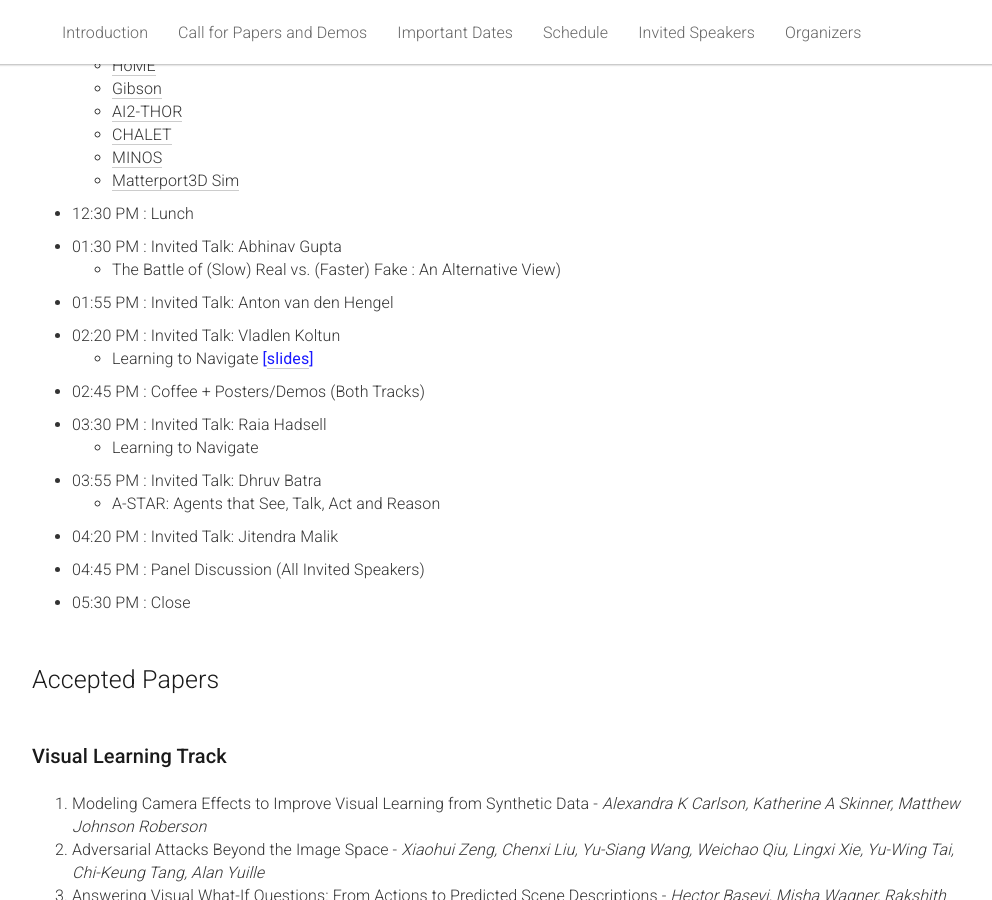
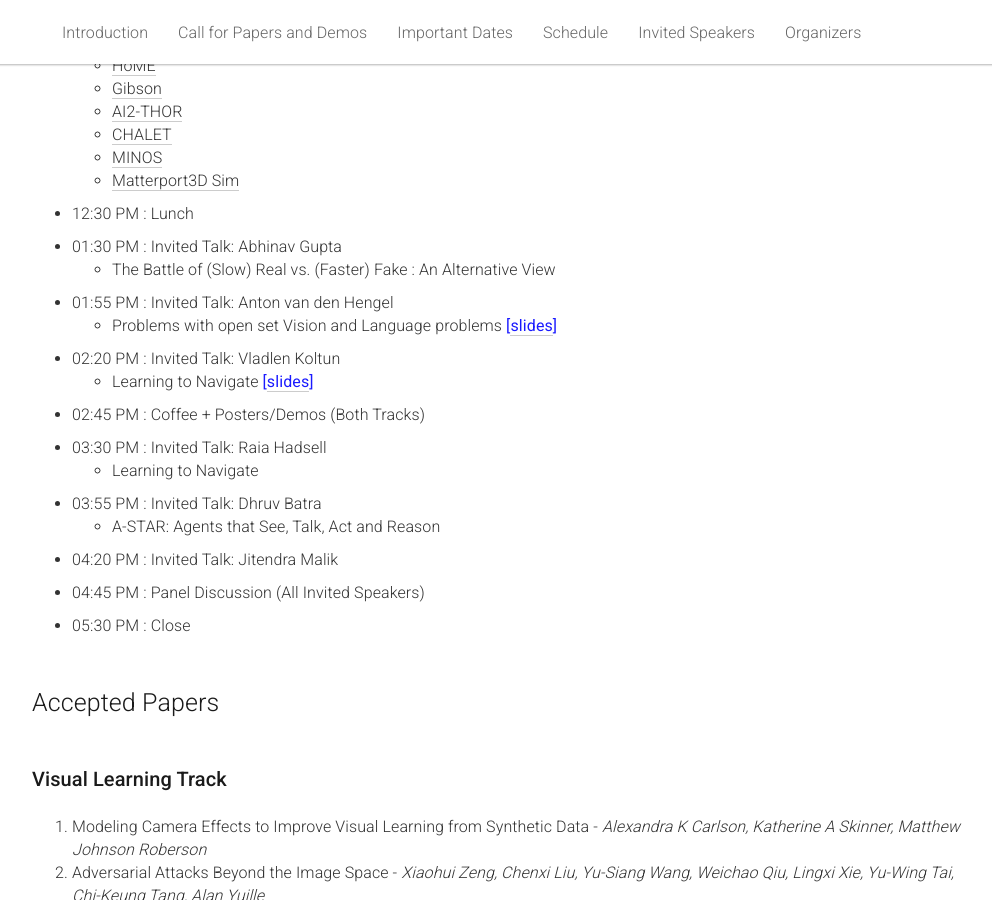
Before and after one commit to eccv18-vlease/eccv18-vlease.github.io, a Jekyll site: the page built from _pages/home.md, in a window 1280 px wide and 900 px high, scrolled down 2740 px. Shown: the whole window, without its empty margins (133-1125 px from the left). Built offline with Jekyll 4.4.1, drawn with Linux system fonts in a browser that asks for light colours.

Commit message:
Uploads Anton's talk slides

```diff
--- a/_pages/home.md
+++ b/_pages/home.md
@@ -237,9 +237,15 @@ acknowledgements: ""
         </ul>
       <li style="margin-top: 10px;">12:30 PM : Lunch</li>
       <li style="margin-top: 10px;">01:30 PM : Invited Talk: Abhinav Gupta
-        <ul><li>The Battle of  (Slow) Real vs. (Faster) Fake : An Alternative View) </li></ul>
+        <ul><li>The Battle of  (Slow) Real vs. (Faster) Fake : An Alternative View</li></ul>
       </li>
-      <li style="margin-top: 10px;">01:55 PM : Invited Talk: Anton van den Hengel</li>
+      <li style="margin-top: 10px;">01:55 PM : Invited Talk: Anton van den Hengel
+      <ul>
+        <li>
+        Problems with open set Vision and Language problems <span style="color:#1a1aff;font-weight:400;">[<a href="{{ "/static/slides/anton.pptx" | prepend:site.baseurl }}">slides</a>]</span>
+        </li>
+      </ul>
+      </li>
       <li style="margin-top: 10px;">02:20 PM : Invited Talk: Vladlen Koltun
         <ul>
           <li>
```
Also changed, not shown: 1 other file.
